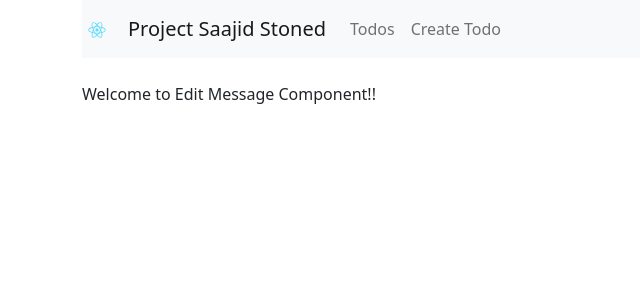
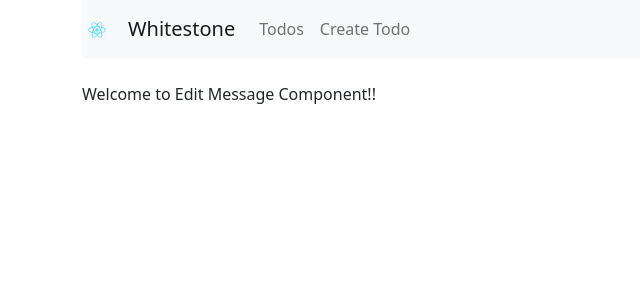
Before and after one commit to VincentWang001/CalHacks, a React (Create React App) app in the folder whitestone/: page /edit/1 in a window 1280 px wide. Shown: the top 300 px of the page, without its empty margins (0-640 px from the left). Built offline with nearby package versions, Linux system fonts and the light colour scheme.

Commit message:
changed back

```diff
--- a/whitestone/src/App.js
+++ b/whitestone/src/App.js
@@ -18,7 +18,7 @@
             <a class="navbar-brand" href="https://codingthesmartway.com" target="_blank">
               <img src={logo} width="30" height="30" alt="CodingTheSmartWay.com" />
             </a>
-            <Link to="/" className="navbar-brand">Project Saajid Stoned</Link>
+            <Link to="/" className="navbar-brand">Whitestone</Link>
             <div className="collpase navbar-collapse">
               <ul className="navbar-nav mr-auto">
                 <li className="navbar-item">
```
